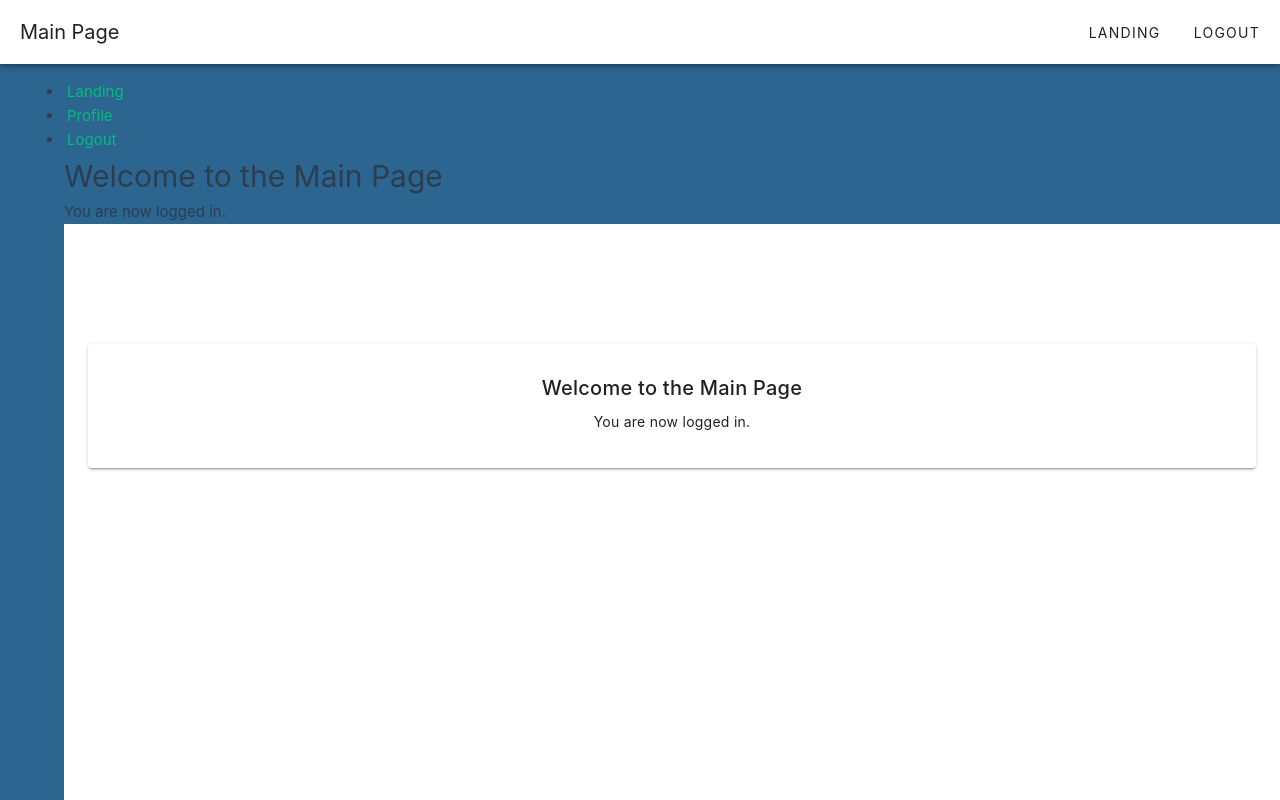
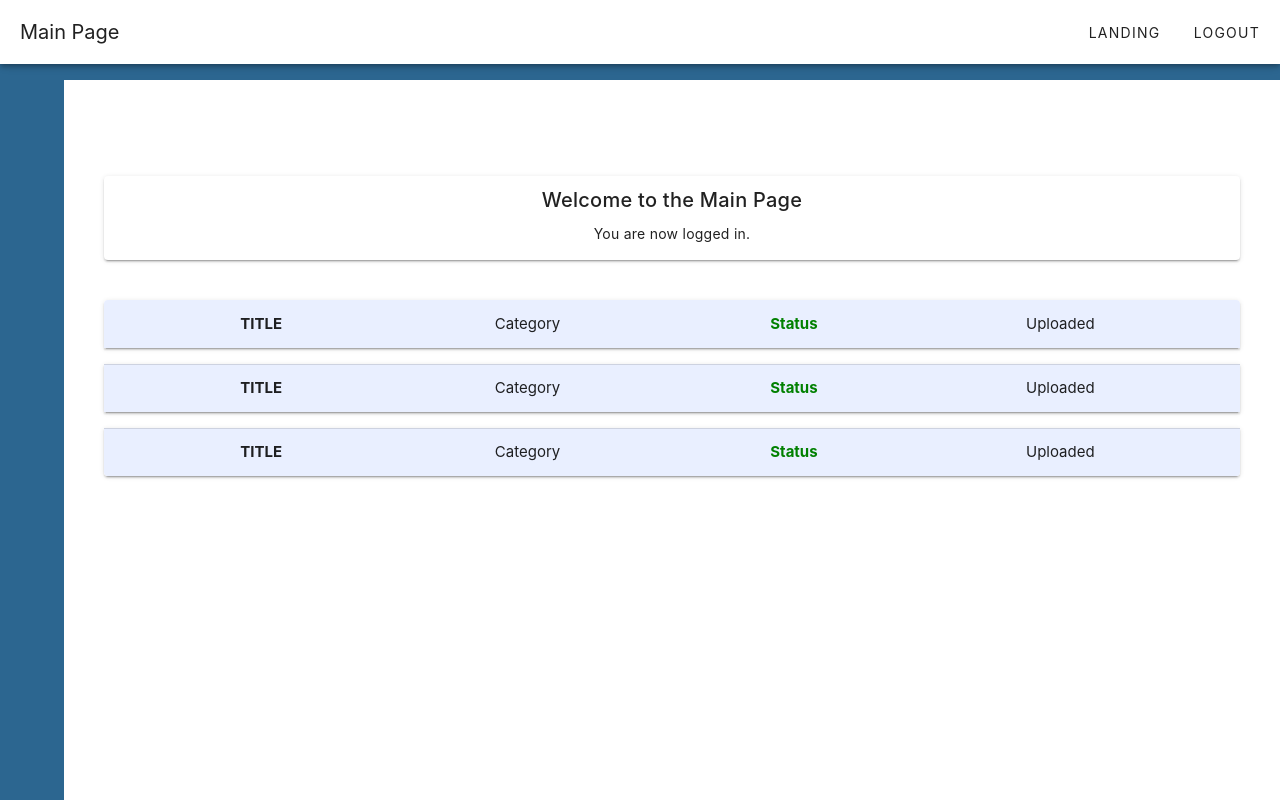
Before and after one commit to bencepiatrik/sw-ing-2024, a Vue app in the folder frontend/: page /main in a window 1280 px wide. Shown: the top 800 px of the page. Built offline with nearby package versions, Linux system fonts and the light colour scheme; no server answers; sample sign-in values are in the browser's storage.

Commit message:
MainPage V1

```diff
--- a/frontend/src/views/MainPage.vue
+++ b/frontend/src/views/MainPage.vue
@@ -1,17 +1,4 @@
 <template>
-  <div>
-    <nav>
-      <ul>
-        <li><a href="/">Landing</a></li>
-        <li><a href="/profile">Profile</a></li>
-        <li><a href="#" @click="handleLogout">Logout</a></li>
-      </ul>
-    </nav>
-    <main>
-      <h1>Welcome to the Main Page</h1>
-      <p>You are now logged in.</p>
-    </main>
-  </div>
   <v-app>
     <v-app-bar app>
       <v-toolbar-title>Main Page</v-toolbar-title>
@@ -19,17 +6,119 @@
       <v-btn text href="/">Landing</v-btn>
       <v-btn text @click="handleLogout">Logout</v-btn>
     </v-app-bar>
+    <v-main>
+      <v-container class="text-center">
+        <v-card elevation="2" class="ma-4">
+          <v-card-title class="headline">Welcome to the Main Page</v-card-title>
+          <v-card-text>
+            <p>You are now logged in.</p>
+          </v-card-text>
+        </v-card>
+        <v-row>
+          <v-col class="ma-4">
+<!--@foreach($data as $i => $d)-->
+            <v-expansion-panels>
+              <v-expansion-panel class="my-2">
+                <v-expansion-panel-title style="background-color: #e9efff">
+                  <v-row no-gutters>
+                    <v-col class="d-flex justify-center" cols="3" style="font-weight: bold">
+                      TITLE
+                    </v-col>
+                    <v-col class="d-flex justify-center" cols="3">
+                      Category
+                    </v-col>
+                    <v-col class="d-flex justify-center" cols="3" style="color: green; font-weight: bold" >
+                      Status
+                    </v-col>
 
-    <v-main>
-      <v-container class="text-center mt-10">
-        <v-row>
-          <v-col>
-            <v-card elevation="2" class="pa-5">
-              <v-card-title class="headline">Welcome to the Main Page</v-card-title>
-              <v-card-text>
-                <p>You are now logged in.</p>
-              </v-card-text>
-            </v-card>
+                    <v-col class="d-flex justify-center" cols="3">
+                      Uploaded
+                    </v-col>
+                  </v-row>
+                </v-expansion-panel-title>
+                <v-expansion-panel-text>
+                  <v-row justify="start" no-gutters >
+
+                      <v-col class="d-flex justify-center" cols="10"><v-expansion-panel-text>
+                      There are many variations of passages of Lorem Ipsum available, but the majority have suffered alteration in some form, by injected humour, or randomised words which don't look even slightly believable. If you are going to use a passage of Lorem Ipsum, you need to be sure there isn't anything embarrassing hidden in the middle of text. All the Lorem Ipsum generators on the Internet tend to repeat predefined chunks as necessary, making this the first true generator on the Internet. It uses a dictionary of over 200 Latin words, combined with a handful of model sentence structures, to generate Lorem Ipsum which looks reasonable. The generated Lorem Ipsum is therefore always free from repetition, injected humour, or non-characteristic words etc.
+                      </v-expansion-panel-text></v-col>
+                    <v-col class="d-flex justify-center align-center" cols="2">
+                      <v-btn color="primary">
+                        Open
+                      </v-btn>
+                    </v-col>
+
+                  </v-row>
+                </v-expansion-panel-text>
+              </v-expansion-panel>
+<!--@endforeach-->
+              <v-expansion-panel class="my-2">
+                <v-expansion-panel-title style="background-color: #e9efff">
+                  <v-row no-gutters>
+                    <v-col class="d-flex justify-center" cols="3" style="font-weight: bold">
+                      TITLE
+                    </v-col>
+                    <v-col class="d-flex justify-center" cols="3">
+                      Category
+                    </v-col>
+                    <v-col class="d-flex justify-center" cols="3" style="color: green; font-weight: bold" >
+                      Status
+                    </v-col>
+
+                    <v-col class="d-flex justify-center" cols="3">
+                      Uploaded
+                    </v-col>
+                  </v-row>
+                </v-expansion-panel-title>
+                <v-expansion-panel-text>
+                  <v-row justify="start" no-gutters >
+
+                    <v-col class="d-flex justify-center" cols="10"><v-expansion-panel-text>
+                      There are many variations of passages of Lorem Ipsum available, but the majority have suffered alteration in some form, by injected humour, or randomised words which don't look even slightly believable. If you are going to use a passage of Lorem Ipsum, you need to be sure there isn't anything embarrassing hidden in the middle of text. All the Lorem Ipsum generators on the Internet tend to repeat predefined chunks as necessary, making this the first true generator on the Internet. It uses a dictionary of over 200 Latin words, combined with a handful of model sentence structures, to generate Lorem Ipsum which looks reasonable. The generated Lorem Ipsum is therefore always free from repetition, injected humour, or non-characteristic words etc.
+                    </v-expansion-panel-text></v-col>
+                    <v-col class="d-flex justify-center align-center" cols="2">
+                      <v-btn color="primary">
+                        Open
+                      </v-btn>
+                    </v-col>
+
+                  </v-row>
+                </v-expansion-panel-text>
+              </v-expansion-panel>
+              <v-expansion-panel class="my-2">
+                <v-expansion-panel-title style="background-color: #e9efff">
+                  <v-row no-gutters>
+                    <v-col class="d-flex justify-center" cols="3" style="font-weight: bold">
+                      TITLE
+                    </v-col>
+                    <v-col class="d-flex justify-center" cols="3">
+                      Category
+                    </v-col>
+                    <v-col class="d-flex justify-center" cols="3" style="color: green; font-weight: bold" >
+                      Status
+                    </v-col>
+
+                    <v-col class="d-flex justify-center" cols="3">
+                      Uploaded
+                    </v-col>
+                  </v-row>
+                </v-expansion-panel-title>
+                <v-expansion-panel-text>
+                  <v-row justify="start" no-gutters >
+
+                    <v-col class="d-flex justify-center" cols="10"><v-expansion-panel-text>
+                      There are many variations of passages of Lorem Ipsum available, but the majority have suffered alteration in some form, by injected humour, or randomised words which don't look even slightly believable. If you are going to use a passage of Lorem Ipsum, you need to be sure there isn't anything embarrassing hidden in the middle of text. All the Lorem Ipsum generators on the Internet tend to repeat predefined chunks as necessary, making this the first true generator on the Internet. It uses a dictionary of over 200 Latin words, combined with a handful of model sentence structures, to generate Lorem Ipsum which looks reasonable. The generated Lorem Ipsum is therefore always free from repetition, injected humour, or non-characteristic words etc.
+                    </v-expansion-panel-text></v-col>
+                    <v-col class="d-flex justify-center align-center" cols="2">
+                      <v-btn color="primary">
+                        Open
+                      </v-btn>
+                    </v-col>
+
+                  </v-row>
+                </v-expansion-panel-text>
+              </v-expansion-panel>
+            </v-expansion-panels>
           </v-col>
         </v-row>
       </v-container>
```
